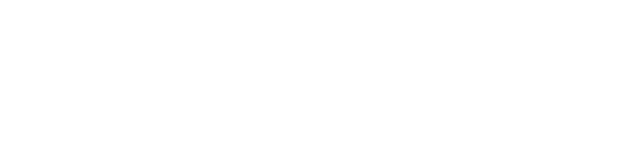
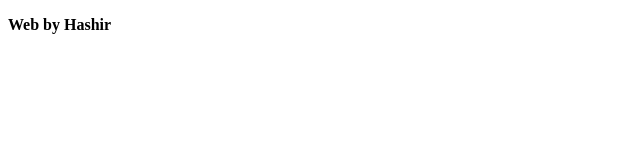
Before and after one commit to Hashir-a/bootcampC1, a plain HTML site: page index.html in a window 1280 px wide. Shown: the whole page, without its empty margins (0-640 px from the left). Drawn offline with Linux system fonts and the light colour scheme.

Commit message:
Update index.html

```diff
--- a/index.html
+++ b/index.html
@@ -6,6 +6,6 @@
     <title>Bootcamp class1</title>
 </head>
 <body>
-
+    <p><b>Web by Hashir</b></p>
 </body>
 </html>
```
